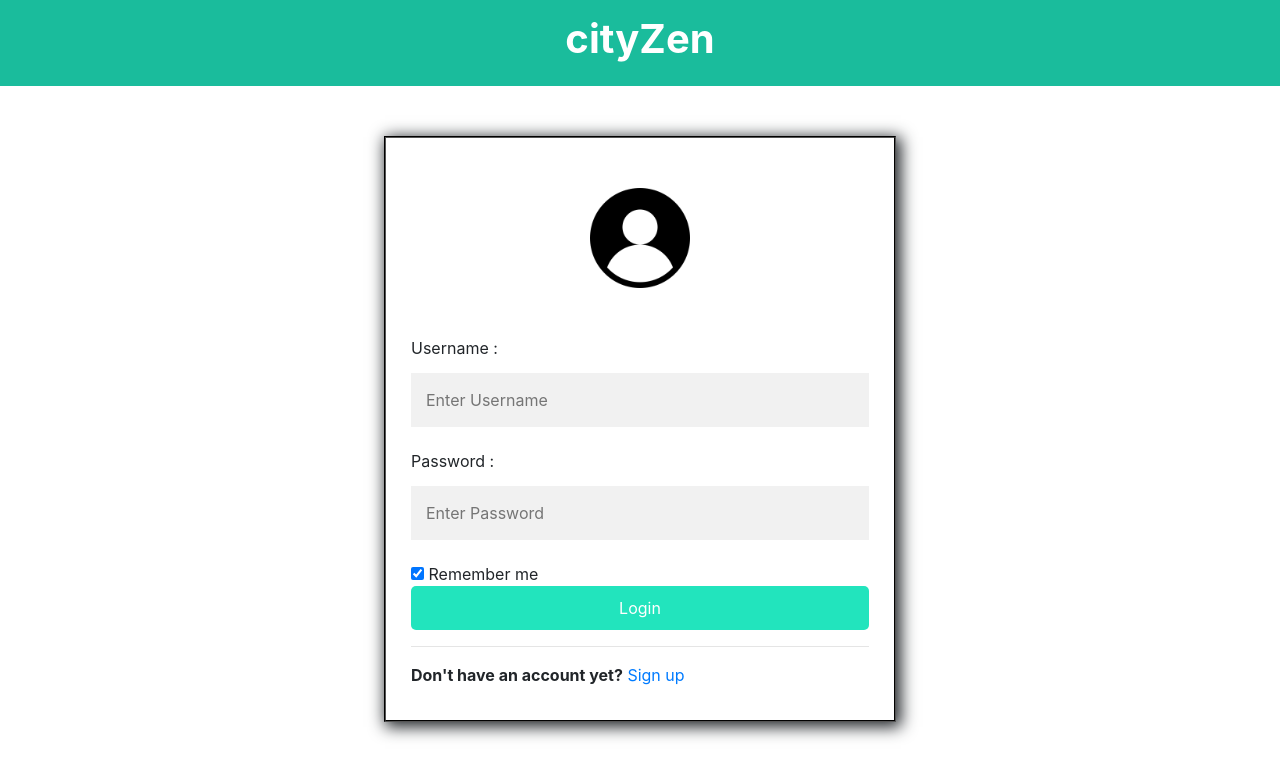
After one commit to keith-quirk/Project9, a PHP site: page /login.php in a window 1280 px wide. The commit adds this page. Shown: the top 778 px of the page. Run offline with PHP 8.4, Linux system fonts and the light colour scheme.

Commit message:
login + signup

```diff
--- /dev/null
+++ b/login.css
@@ -0,0 +1,54 @@
+body {
+
+}
+
+.header {
+  padding: 15px;
+  margin-bottom: 50px;
+  text-align: center;
+  background: #1abc9c;
+  color: white;
+  font-size: 15px;
+}
+
+
+.container {
+    padding: 25px;
+    padding-top: 50px;
+    width: 40%;
+    background-color: white;
+    border-width: 2px;
+    border-color: black;
+    border-style: groove;
+    box-shadow: 3px 3px 15px 2px;
+
+
+}
+
+input[type=text], input[type=password] {
+    width: 100%;
+    padding: 15px;
+    margin: 5px 0 22px 0;
+    display: inline-block;
+    border: none;
+    background: #f1f1f1;
+  }
+
+input[type=text]:focus, input[type=password]:focus {
+    background-color: #ddd;
+    outline: none;
+  }
+
+
+button {
+  width: 100%;
+  padding:10px;
+  background-color: #22e4bd;
+  border: none;
+  border-radius: 5px;
+  color: white;
+}
+
+button:hover {
+  background-color: #1aa78a;
+}
--- /dev/null
+++ b/login.php
@@ -0,0 +1,47 @@
+<!DOCTYPE html>
+<html>
+    <head>
+        <meta name="viewport" content="width=device-width, initial-scale=1">
+        <link rel="stylesheet" href="https://cdn.jsdelivr.net/npm/bootstrap@4.6.1/dist/css/bootstrap.min.css" integrity="sha384-zCbKRCUGaJDkqS1kPbPd7TveP5iyJE0EjAuZQTgFLD2ylzuqKfdKlfG/eSrtxUkn" crossorigin="anonymous">
+        <link rel="stylesheet" href="login.css">
+    </head>
+
+    <main>
+        <body>
+            <div class="header">
+                <h1><b>cityZen</b></h1>
+            </div>
+
+
+            <div class="container">
+                <img src="user.png" alt="user" width="100" height="100" style="display: block;
+                margin-left: auto; margin-right: auto;">
+
+                <form action="" method="post">
+                <br><br>
+                <label>Username : </label>
+                <input type="text" placeholder="Enter Username" name="username" required>
+                <br>
+                <label>Password : </label>
+                <input type="password" placeholder="Enter Password" name="password" required>
+                <input type="checkbox" checked=""> Remember me
+                <br>
+                <button type="submit">Login</button>
+                <br>
+                <hr>
+
+                <label><b>Don't have an account yet?</b></label>
+                <a href="signup.php">Sign up</a>
+                </form>
+            </div>
+
+        <script src="https://cdn.jsdelivr.net/npm/bootstrap@4.6.1/dist/js/bootstrap.min.js" integrity="sha384-VHvPCCyXqtD5DqJeNxl2dtTyhF78xXNXdkwX1CZeRusQfRKp+tA7hAShOK/B/fQ2" crossorigin="anonymous"></script>
+        <script src="https://cdn.jsdelivr.net/npm/bootstrap@4.6.1/dist/js/bootstrap.bundle.min.js" integrity="sha384-fQybjgWLrvvRgtW6bFlB7jaZrFsaBXjsOMm/tB9LTS58ONXgqbR9W8oWht/amnpF" crossorigin="anonymous"></script>
+        </body>
+
+    </main>
+
+
+
+
+</html>
```
Also changed, not shown: file-submission.php (added, +42 -0 lines), project.css (+24 -0 lines), register-for-applicant.php (+10 -19 lines), register-for-repr.php (+5 -3 lines), signup.php (added), user.png (added).
